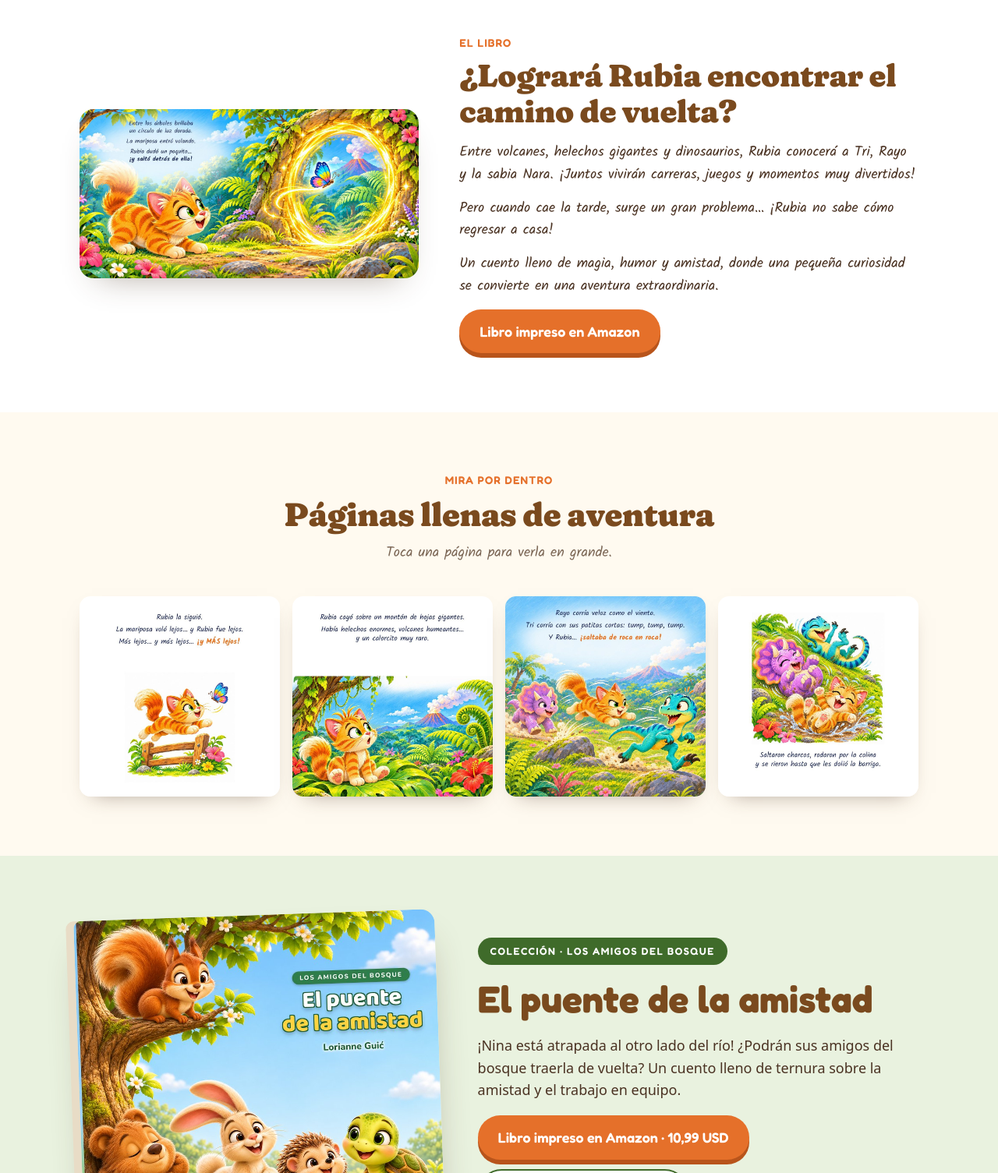
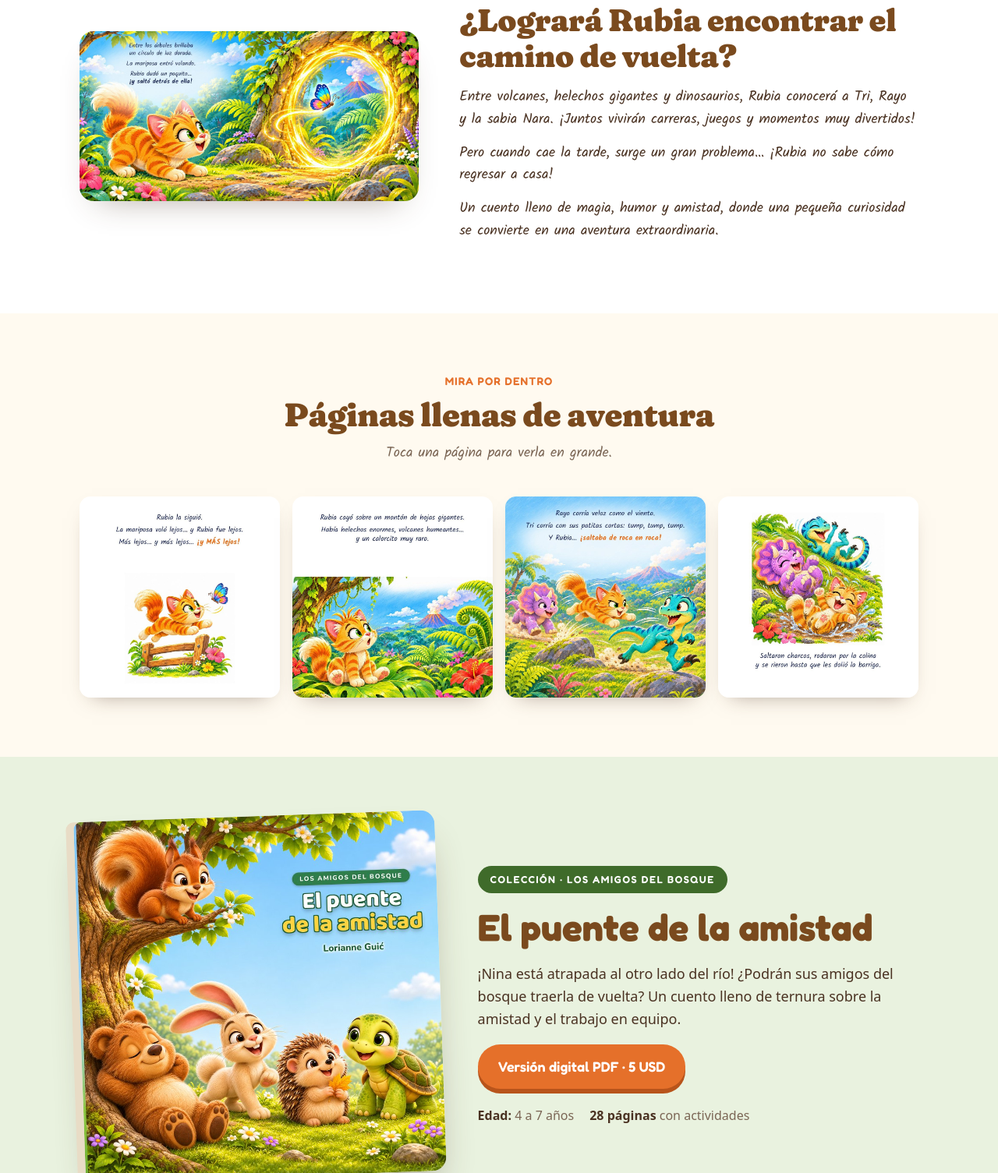
Before and after one commit to lorianneguic/cuentosalaorden, a plain HTML site: page index.html in a window 1280 px wide. Shown: the part 1295-2800 px from the top of the page at 78% size. Drawn offline with Linux system fonts and the light colour scheme; a web font is replaced by a local one.

Commit message:
Quitar los botones que llevan a Amazon
Co-Authored-By: Claude Opus 5.5 <noreply@anthropic.com>
Claude-Session: https://claude.ai/code/session_01FBAViJzxkztC1MTLjqKuSv

```diff
--- a/index.html
+++ b/index.html
@@ -172,9 +172,6 @@
         <span class="pill orange">Las aventuras de Rubia · Libro 1</span>
         <h1>Rubia y el portal <em>de los dinosaurios</em></h1>
         <p class="lead">¡Una pequeña gatita, un portal secreto y una aventura entre dinosaurios! Rubia solo quería perseguir una mariposa… ¡pero terminó descubriendo un mundo prehistórico lleno de sorpresas!</p>
-        <div class="btns">
-          <a class="btn primary" href="https://www.amazon.com/s?k=Rubia+y+el+portal+de+los+dinosaurios+Lorianne+Gui%C4%87&i=stripbooks" target="_blank" rel="noopener">Comprar en Amazon</a>
-        </div>
         <div class="facts">
           <span><b>Edad:</b> 4 a 7 años</span>
           <span><b>Tapa blanda</b> · a todo color</span>
@@ -213,9 +210,6 @@
         <p>Entre volcanes, helechos gigantes y dinosaurios, Rubia conocerá a Tri, Rayo y la sabia Nara. ¡Juntos vivirán carreras, juegos y momentos muy divertidos!</p>
         <p>Pero cuando cae la tarde, surge un gran problema… ¡Rubia no sabe cómo regresar a casa!</p>
         <p>Un cuento lleno de magia, humor y amistad, donde una pequeña curiosidad se convierte en una aventura extraordinaria.</p>
-        <div class="btns">
-          <a class="btn primary" href="https://www.amazon.com/s?k=Rubia+y+el+portal+de+los+dinosaurios+Lorianne+Gui%C4%87&i=stripbooks" target="_blank" rel="noopener">Libro impreso en Amazon</a>
-        </div>
       </div>
     </div>
   </section>
@@ -247,8 +241,7 @@
         <h2 style="font-size:clamp(32px,4.5vw,48px);color:var(--brown);margin:16px 0 10px">El puente de la amistad</h2>
         <p>¡Nina está atrapada al otro lado del río! ¿Podrán sus amigos del bosque traerla de vuelta? Un cuento lleno de ternura sobre la amistad y el trabajo en equipo.</p>
         <div class="btns">
-          <a class="btn primary" href="https://www.amazon.com/s?k=El+puente+de+la+amistad+Lorianne+Gui%C4%87&i=stripbooks" target="_blank" rel="noopener">Libro impreso en Amazon · 10,99 USD</a>
-          <a class="btn ghost" href="https://payhip.com/b/YCxOi" target="_blank" rel="noopener">Versión digital PDF · 5 USD</a>
+          <a class="btn primary" href="https://payhip.com/b/YCxOi" target="_blank" rel="noopener">Versión digital PDF · 5 USD</a>
         </div>
         <div class="facts">
           <span><b>Edad:</b> 4 a 7 años</span>
@@ -293,8 +286,7 @@
           <li>Actividades al final para repasar la historia y conversar en familia</li>
         </ul>
         <div class="btns">
-          <a class="btn primary" href="https://www.amazon.com/s?k=El+puente+de+la+amistad+Lorianne+Gui%C4%87&i=stripbooks" target="_blank" rel="noopener">Libro impreso en Amazon · 10,99 USD</a>
-          <a class="btn ghost" href="https://payhip.com/b/YCxOi" target="_blank" rel="noopener">Versión digital PDF · 5 USD</a>
+          <a class="btn primary" href="https://payhip.com/b/YCxOi" target="_blank" rel="noopener">Versión digital PDF · 5 USD</a>
         </div>
       </div>
     </div>
```
